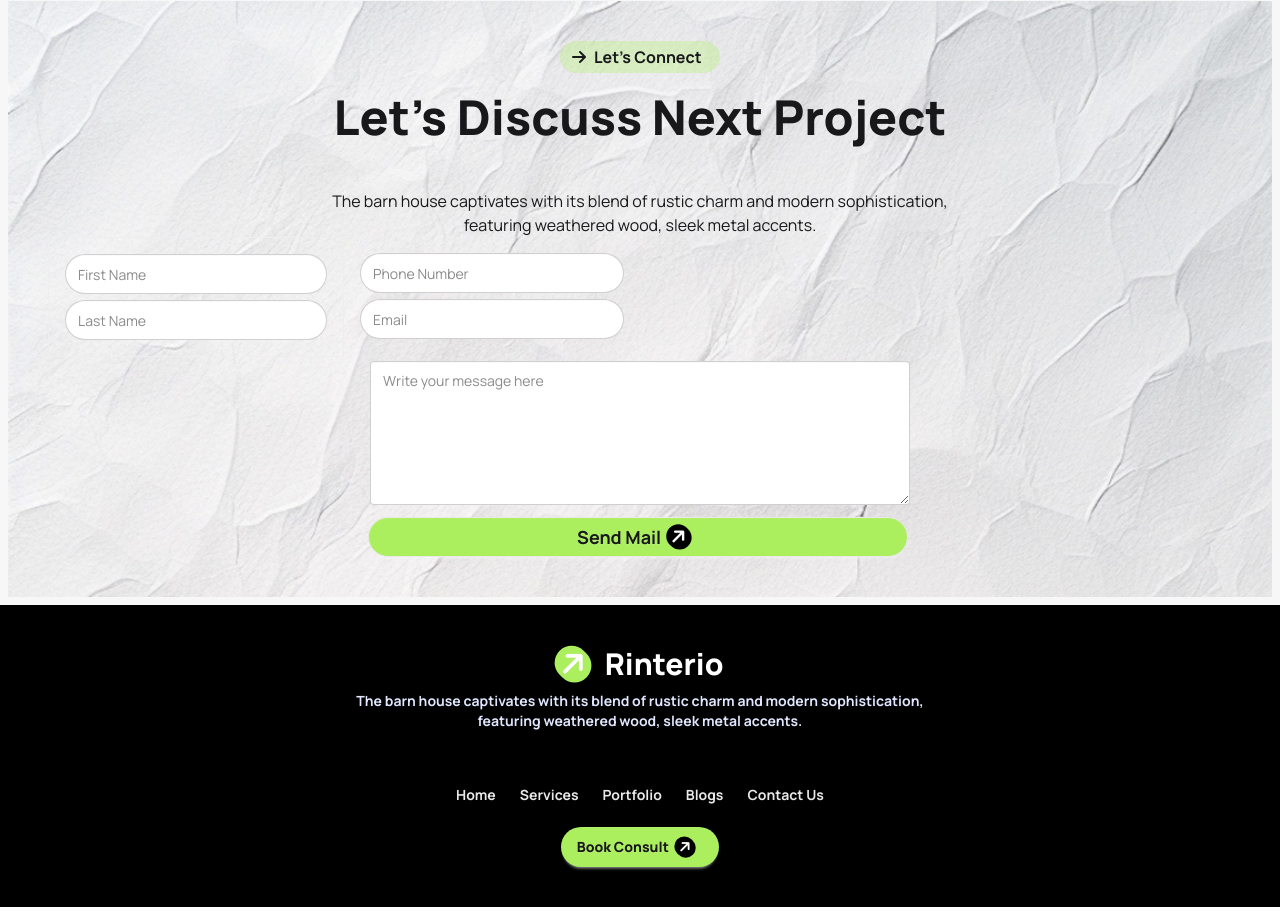
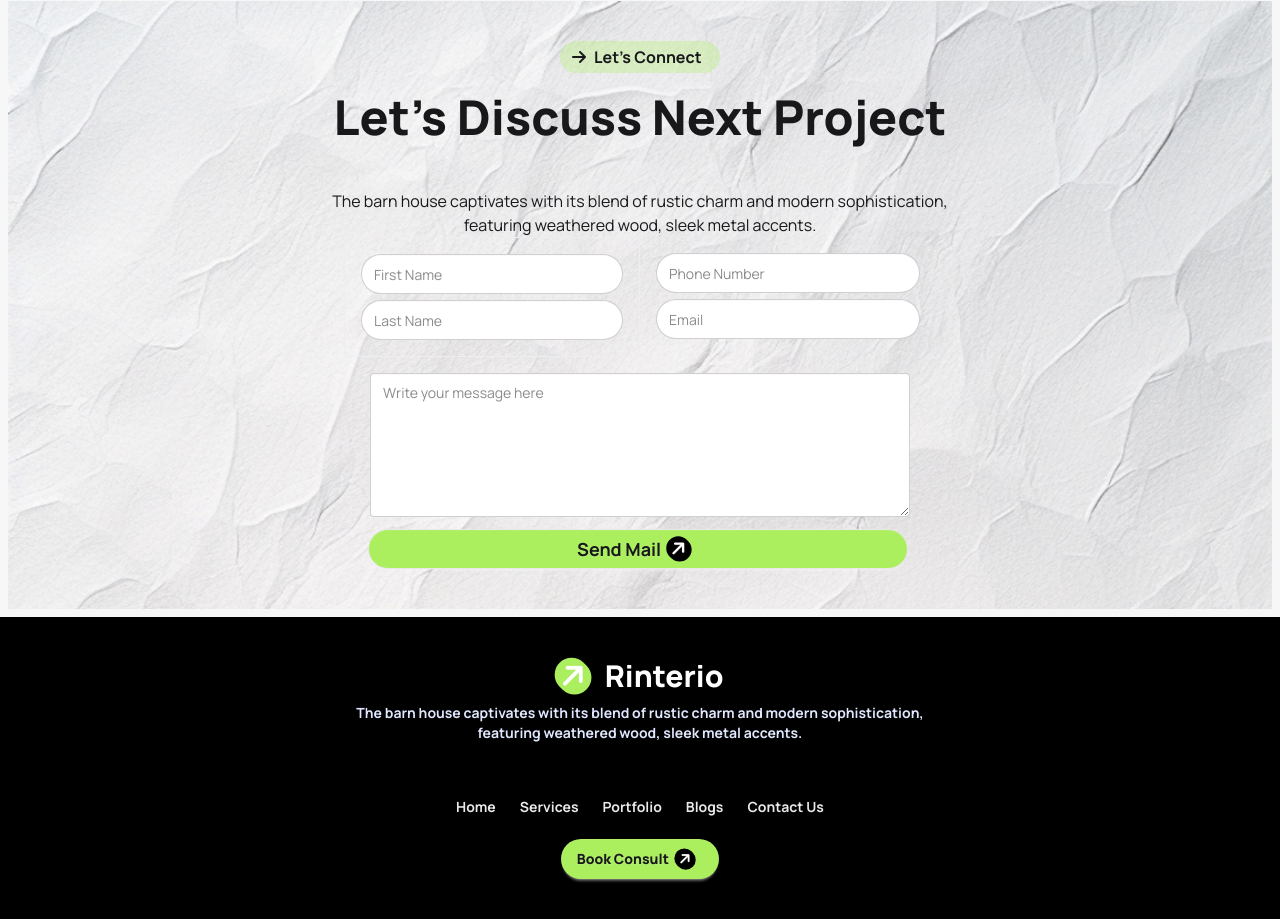
Before and after one commit to atikroman2019/Rinterio-Assignment-03, a plain HTML site: page index.html in a window 1280 px wide. Shown: the part 3145-4064 px from the top of the page. Drawn offline with nearby package versions, Linux system fonts and the light colour scheme.

Commit message:
Final-editing-done

```diff
--- a/index.html
+++ b/index.html
@@ -319,15 +319,15 @@
                 <p>The barn house captivates with its blend of rustic charm and modern sophistication, <br> featuring weathered wood, sleek metal accents.</p>
             </div>
 
-             <div class="lg:w-1/2 lg:ml-0 -ml-12 mx-auto lg:flex">
-              <fieldset class="fieldset w-xs border border-base-300 p-4 ">
+             <div class="lg:w-1/2 space-y-3 lg:mx-auto lg:flex">
+              <fieldset class="fieldset lg:w-xs border border-base-300 p-4 ">
 
                 <input type="text" class="input rounded-full " placeholder="First Name" />
 
                 <input type="text" class="input rounded-full " placeholder="Last Name" />
 
               </fieldset>
-              <fieldset class="fieldset -mt-7 lg:mt-0 w-xs  p-4">
+              <fieldset class="fieldset -mt-7 lg:mt-0 lg:w-xs  p-4">
                 <input type="number" class="input rounded-full " placeholder="Phone Number" />
 
                 <input type="email" class="input rounded-full " placeholder="Email" />
```
